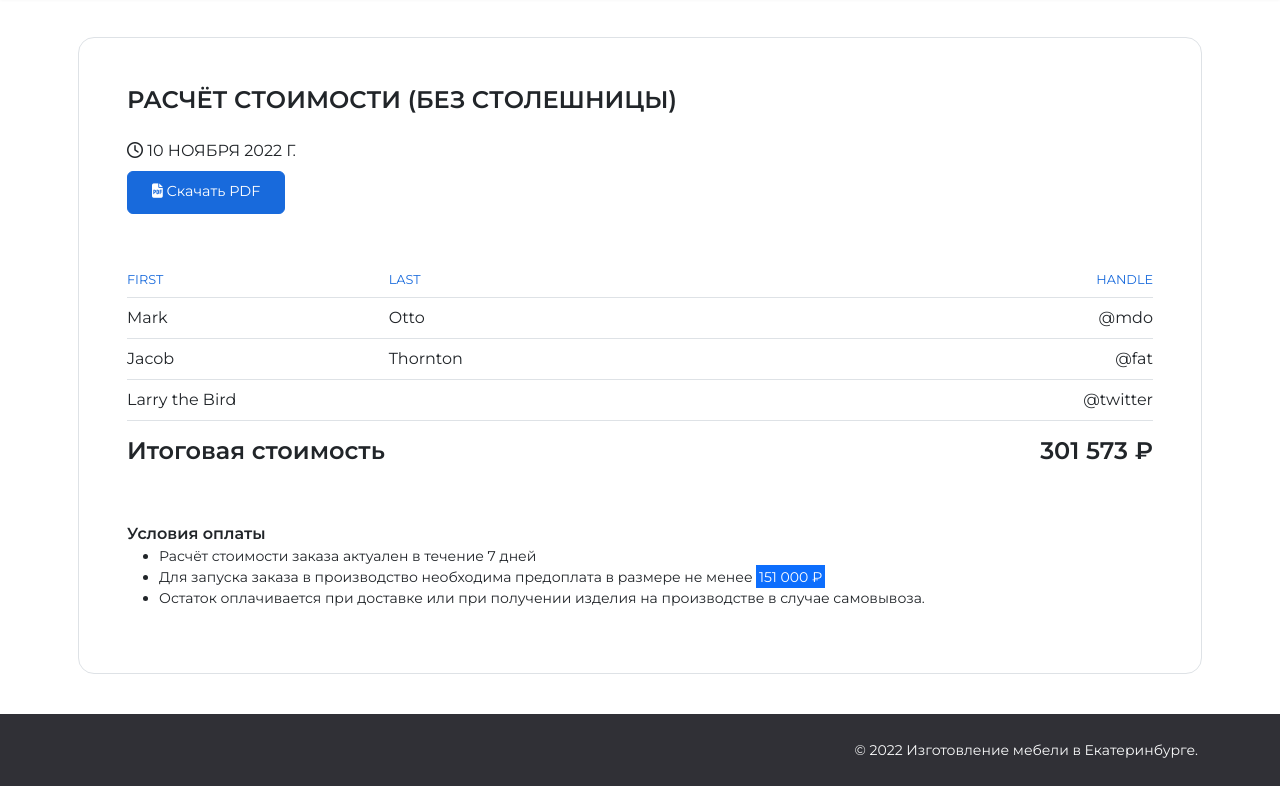
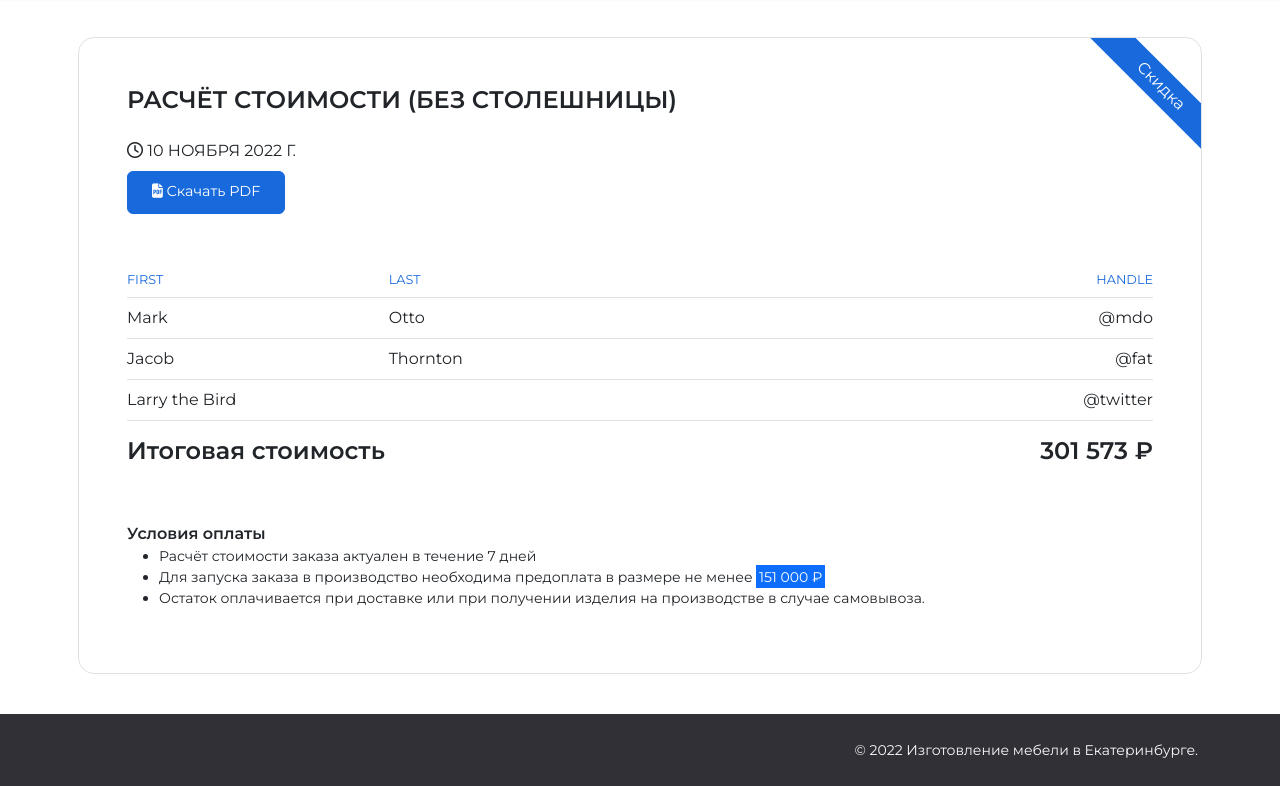
Before and after one commit to tjden88/Site-Design, a plain HTML site: page table.html in a window 1280 px wide. Shown: the part 115-901 px from the top of the page. Drawn offline with Linux system fonts and the light colour scheme.

Commit message:
Бейдж скидки

```diff
--- a/css/tables.css
+++ b/css/tables.css
@@ -17,6 +17,8 @@ table tbody tr:hover {
 /* Расчёты */
 
 .s-invoice-container {
+    position: relative;
+    overflow: hidden;
     transition: all 0.3s;
     border-radius: var(--bs-border-radius-xl);
     border: 1px solid var(--bs-border-color);
@@ -39,4 +41,18 @@ table tbody tr:hover {
     .s-invoice-container {
         font-size: 0.9em;
     }
-  }
+}
+
+.s-invoice-badge {
+    position: absolute;
+    top: 2rem;
+    right: -3.75rem;
+    width: 12.5rem;
+    height: 2rem;
+    line-height: 2rem;
+    background-color: var(--bs-primary);
+    color: var(--bs-body-bg);
+    text-align: center;
+    font-size: 1rem;
+    transform: rotate(45deg);
+}
--- a/table.html
+++ b/table.html
@@ -128,8 +128,11 @@
         <section class="s-section">
             <div class="container p-2">
                 <div class="s-invoice-container p-3 p-md-4 p-lg-5">
+                    <div class="s-invoice-badge">
+                        Скидка
+                    </div>
                     <div class="row">
-                        <div class="col pb-3">
+                        <div class="col-9 col-md-10 pb-3">
                             <h4 class="text-uppercase">
                                 РАСЧЁТ СТОИМОСТИ (БЕЗ СТОЛЕШНИЦЫ)
                             </h4>
```
